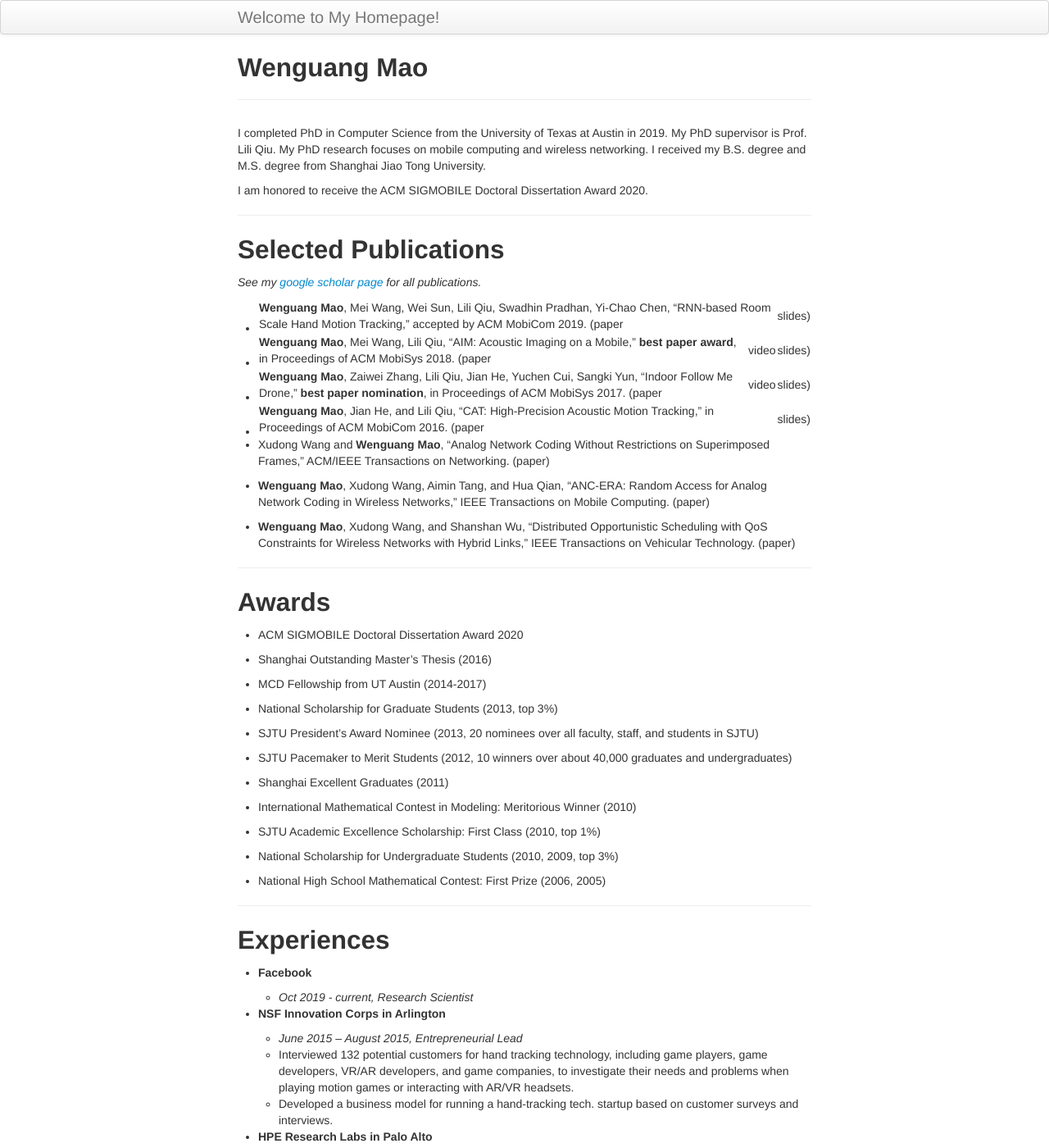
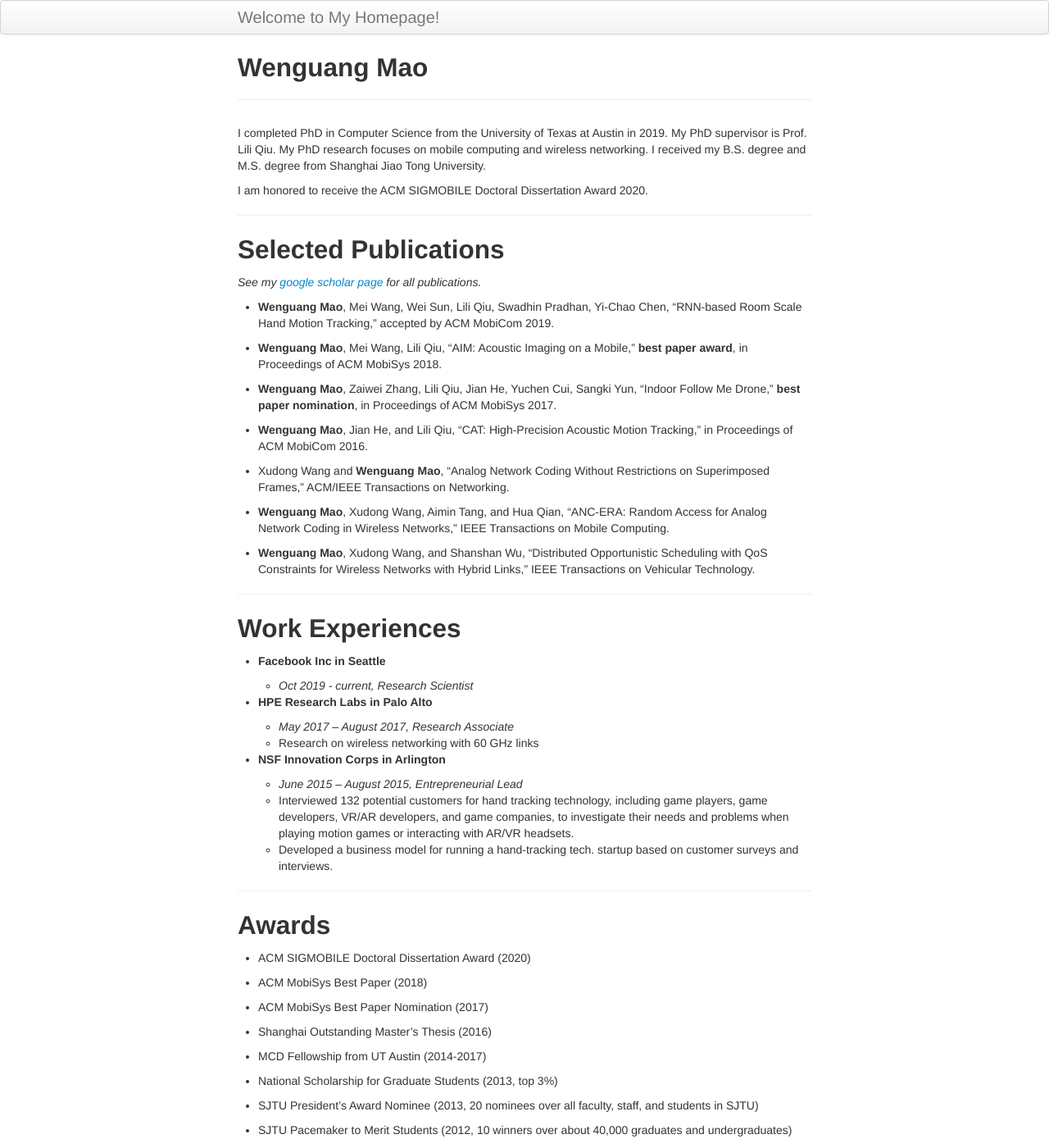
Before and after one commit to wmao533/wmao533.github.io, a Jekyll site: the page built from index.md, in a window 1280 px wide and 1400 px high. Shown: the whole window at 82% size. Built offline with Jekyll 4.4.1, drawn with Linux system fonts in a browser that asks for light colours; some of the changed text lies outside the part shown.

Commit message:
Update index.md

```diff
--- a/index.md
+++ b/index.md
@@ -13,25 +13,48 @@ I am honored to receive the ACM SIGMOBILE Doctoral Dissertation Award 2020.
 
 *See my [google scholar page](https://scholar.google.com/citations?user=_jeddYwAAAAJ&hl=en) for all publications.*
 
-- **Wenguang Mao**, Mei Wang, Wei Sun, Lili Qiu, Swadhin Pradhan, Yi-Chao Chen, “RNN-based Room Scale Hand Motion Tracking,” accepted by ACM MobiCom 2019. (paper|slides)
+- **Wenguang Mao**, Mei Wang, Wei Sun, Lili Qiu, Swadhin Pradhan, Yi-Chao Chen, “RNN-based Room Scale Hand Motion Tracking,” accepted by ACM MobiCom 2019.
 
-- **Wenguang Mao**, Mei Wang, Lili Qiu, “AIM: Acoustic Imaging on a Mobile,” **best paper award**, in Proceedings of ACM MobiSys 2018. (paper|video|slides)
+- **Wenguang Mao**, Mei Wang, Lili Qiu, “AIM: Acoustic Imaging on a Mobile,” **best paper award**, in Proceedings of ACM MobiSys 2018.
 
-- **Wenguang Mao**, Zaiwei Zhang, Lili Qiu, Jian He, Yuchen Cui, Sangki Yun, “Indoor Follow Me Drone,” **best paper nomination**, in Proceedings of ACM MobiSys 2017. (paper|video|slides)
+- **Wenguang Mao**, Zaiwei Zhang, Lili Qiu, Jian He, Yuchen Cui, Sangki Yun, “Indoor Follow Me Drone,” **best paper nomination**, in Proceedings of ACM MobiSys 2017.
 
-- **Wenguang Mao**, Jian He, and Lili Qiu, “CAT: High-Precision Acoustic Motion Tracking,” in Proceedings of ACM MobiCom 2016. (paper|slides)
+- **Wenguang Mao**, Jian He, and Lili Qiu, “CAT: High-Precision Acoustic Motion Tracking,” in Proceedings of ACM MobiCom 2016.
 
-- Xudong Wang and **Wenguang Mao**, “Analog Network Coding Without Restrictions on Superimposed Frames,” ACM/IEEE Transactions on Networking. (paper)
+- Xudong Wang and **Wenguang Mao**, “Analog Network Coding Without Restrictions on Superimposed Frames,” ACM/IEEE Transactions on Networking.
 
-- **Wenguang Mao**, Xudong Wang, Aimin Tang, and Hua Qian, “ANC-ERA: Random Access for Analog Network Coding in Wireless Networks,” IEEE Transactions on Mobile Computing. (paper)
+- **Wenguang Mao**, Xudong Wang, Aimin Tang, and Hua Qian, “ANC-ERA: Random Access for Analog Network Coding in Wireless Networks,” IEEE Transactions on Mobile Computing.
 
-- **Wenguang Mao**, Xudong Wang, and Shanshan Wu, “Distributed Opportunistic Scheduling with QoS Constraints for Wireless Networks with Hybrid Links,” IEEE Transactions on Vehicular Technology. (paper)
+- **Wenguang Mao**, Xudong Wang, and Shanshan Wu, “Distributed Opportunistic Scheduling with QoS Constraints for Wireless Networks with Hybrid Links,” IEEE Transactions on Vehicular Technology.
+
+---
+
+## Work Experiences
+
+- **Facebook Inc in Seattle**
+
+  - *Oct 2019 - current, Research Scientist*
+
+- **HPE Research Labs in Palo Alto**
+
+  - *May 2017 – August 2017, Research Associate*
+  - Research on wireless networking with 60 GHz links
+
+- **NSF Innovation Corps in Arlington**
+
+  - *June 2015 – August 2015, Entrepreneurial Lead*
+  - Interviewed 132 potential customers for hand tracking technology, including game players, game developers, VR/AR developers, and game companies, to investigate their needs and problems when playing motion games or interacting with AR/VR headsets.
+  - Developed a business model for running a hand-tracking tech. startup based on customer surveys and interviews.
 
 ---
 
 ## Awards
 
-- ACM SIGMOBILE Doctoral Dissertation Award 2020
+- ACM SIGMOBILE Doctoral Dissertation Award (2020)
+
+- ACM MobiSys Best Paper (2018)
+
+- ACM MobiSys Best Paper Nomination (2017)
 
 - Shanghai Outstanding Master's Thesis (2016)
 
```
Also changed, not shown: other parts of index.md (+1 -18 lines).
